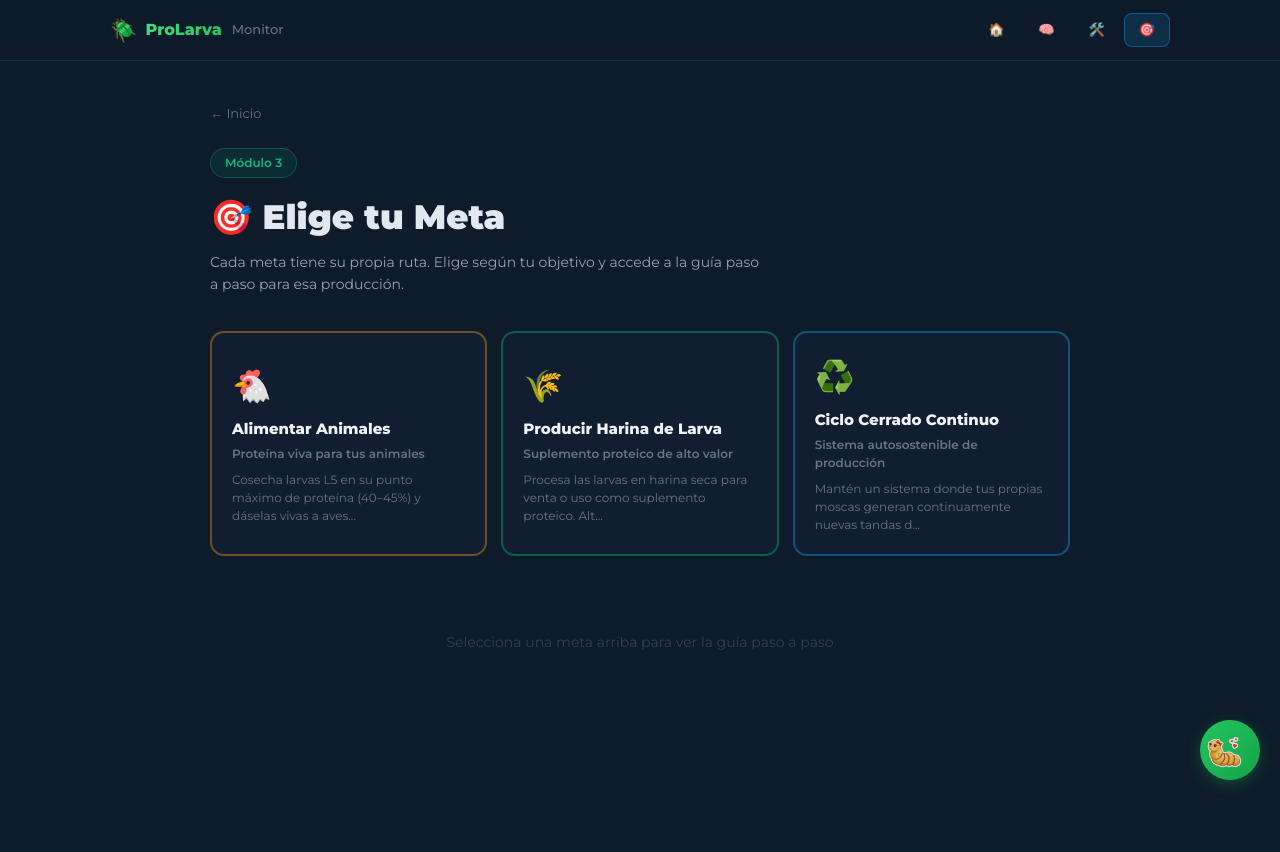
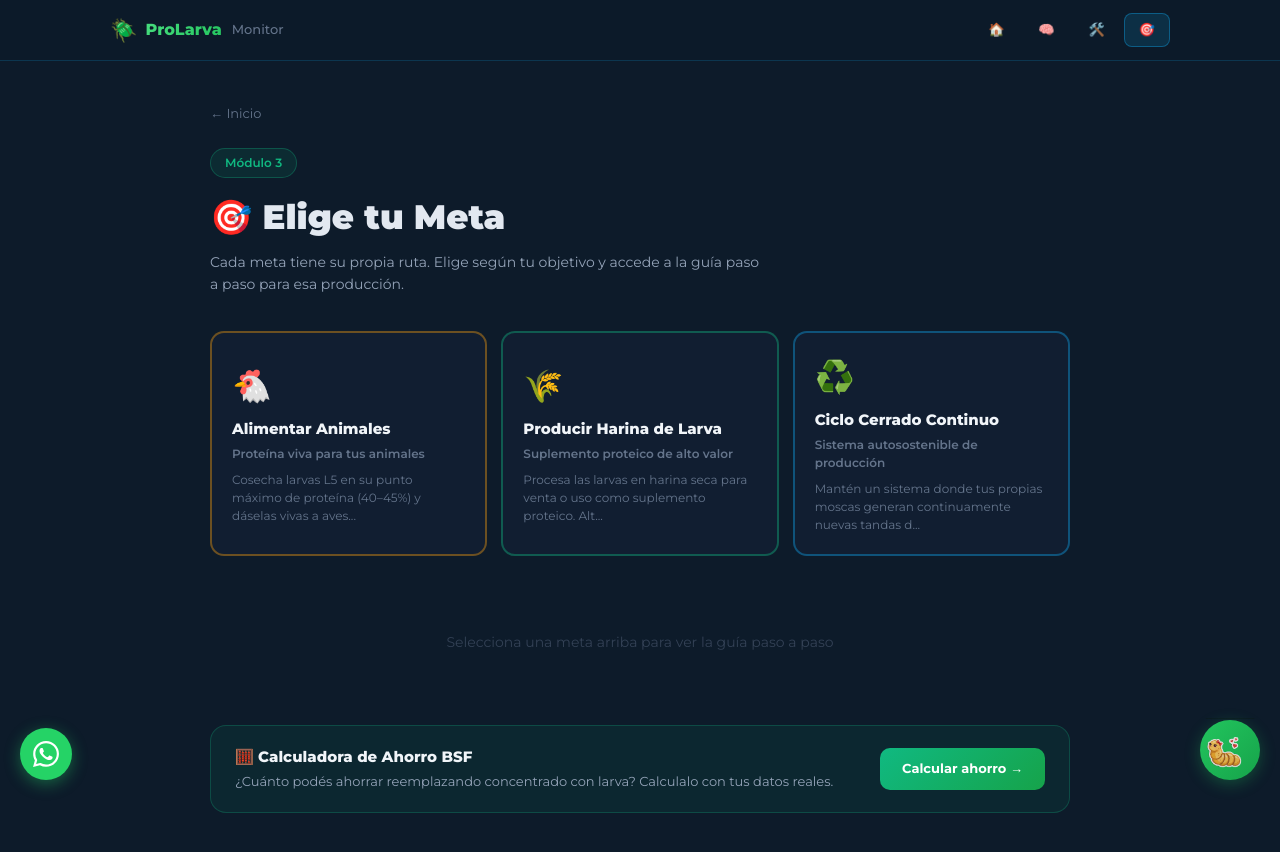
Before and after one commit to coronelzuth/prolarva, a Next.js app: page /metas in a window 1280 px wide. Shown: the top 852 px of the page. Before the commit the page ends 800 px from the top, so only its background shows below. Built offline with nearby package versions, Linux system fonts and the light colour scheme.

Commit message:
feat: CLAUDE.md completo + WhatsApp flotante + videos por etapa + calculadora en metas

```diff
--- a/src/app/conocimiento/page.tsx
+++ b/src/app/conocimiento/page.tsx
@@ -144,6 +144,24 @@
               </div>
             )}
 
+            {/* Videos */}
+            {activeStage.videos && activeStage.videos.length > 0 && (
+              <div style={{ marginBottom: 20 }}>
+                <div style={{ fontSize: 11, fontWeight: 700, color: '#64748b', marginBottom: 10, letterSpacing: 1 }}>🎬 VIDEOS</div>
+                <div style={{ display: 'flex', flexDirection: 'column', gap: 8 }}>
+                  {activeStage.videos.map((video, i) => (
+                    <a key={i} href={video.url} target="_blank" rel="noopener noreferrer"
+                      style={{ display: 'flex', alignItems: 'center', gap: 10, padding: '10px 14px', background: 'rgba(30,48,80,0.6)', borderRadius: 10, border: `1px solid ${activeStage.color}30`, textDecoration: 'none', transition: 'border-color 0.15s' }}
+                    >
+                      <span style={{ fontSize: 20, flexShrink: 0 }}>▶️</span>
+                      <span style={{ fontSize: 13, color: '#e2e8f0', fontWeight: 600 }}>{video.title}</span>
+                      <span style={{ marginLeft: 'auto', fontSize: 11, color: '#64748b' }}>ver →</span>
+                    </a>
+                  ))}
+                </div>
+              </div>
+            )}
+
             {/* Tips y Alertas */}
             <div style={{ display: 'grid', gridTemplateColumns: 'repeat(auto-fit, minmax(200px, 1fr))', gap: 16 }}>
               <div>
--- a/src/app/layout.tsx
+++ b/src/app/layout.tsx
@@ -3,6 +3,7 @@
 import './globals.css';
 import Navbar from '@/components/Navbar';
 import Larvi from '@/components/Larvi';
+import WhatsApp from '@/components/WhatsApp';
 
 const montserrat = Montserrat({
   subsets: ['latin'],
@@ -22,6 +23,7 @@
         <Navbar />
         <main>{children}</main>
         <Larvi />
+        <WhatsApp />
       </body>
     </html>
   );
--- a/src/app/metas/page.tsx
+++ b/src/app/metas/page.tsx
@@ -148,6 +148,18 @@
           Selecciona una meta arriba para ver la guía paso a paso
         </div>
       )}
+
+      {/* Calculadora BSF */}
+      <div style={{ marginTop: 32, padding: '20px 24px', background: 'rgba(16,185,129,0.08)', border: '1px solid rgba(16,185,129,0.25)', borderRadius: 16, display: 'flex', alignItems: 'center', gap: 16, flexWrap: 'wrap' }}>
+        <div style={{ flex: 1, minWidth: 200 }}>
+          <div style={{ fontWeight: 800, color: '#f1f5f9', fontSize: 15, marginBottom: 4 }}>🧮 Calculadora de Ahorro BSF</div>
+          <div style={{ fontSize: 13, color: '#94a3b8', lineHeight: 1.5 }}>¿Cuánto podés ahorrar reemplazando concentrado con larva? Calculalo con tus datos reales.</div>
+        </div>
+        <a href="https://prolarva-calculadora.vercel.app" target="_blank" rel="noopener noreferrer"
+          style={{ display: 'inline-flex', alignItems: 'center', gap: 8, background: 'linear-gradient(135deg,#10b981,#16a34a)', color: 'white', padding: '11px 22px', borderRadius: 10, textDecoration: 'none', fontWeight: 700, fontSize: 13, flexShrink: 0 }}>
+          Calcular ahorro →
+        </a>
+      </div>
     </div>
   );
 }
--- /dev/null
+++ b/src/components/WhatsApp.tsx
@@ -0,0 +1,32 @@
+'use client';
+
+export default function WhatsApp() {
+  return (
+    <a
+      href="https://wa.me/573223212293?text=Hola%20Juliana%2C%20tengo%20una%20pregunta%20sobre%20el%20cultivo%20BSF%20%F0%9F%AA%B2"
+      target="_blank"
+      rel="noopener noreferrer"
+      title="Escribir a ProLarva por WhatsApp"
+      style={{
+        position: 'fixed', bottom: 20, left: 20, width: 52, height: 52,
+        borderRadius: '50%', background: '#25D366',
+        display: 'flex', alignItems: 'center', justifyContent: 'center',
+        boxShadow: '0 4px 16px rgba(37,211,102,0.4)',
+        zIndex: 1000, textDecoration: 'none',
+        transition: 'transform 0.2s, box-shadow 0.2s',
+      }}
+      onMouseEnter={e => {
+        (e.currentTarget as HTMLAnchorElement).style.transform = 'scale(1.1)';
+        (e.currentTarget as HTMLAnchorElement).style.boxShadow = '0 6px 20px rgba(37,211,102,0.5)';
+      }}
+      onMouseLeave={e => {
+        (e.currentTarget as HTMLAnchorElement).style.transform = 'scale(1)';
+        (e.currentTarget as HTMLAnchorElement).style.boxShadow = '0 4px 16px rgba(37,211,102,0.4)';
+      }}
+    >
+      <svg viewBox="0 0 24 24" width="26" height="26" fill="white" xmlns="http://www.w3.org/2000/svg">
+        <path d="M17.472 14.382c-.297-.149-1.758-.867-2.03-.967-.273-.099-.471-.148-.67.15-.197.297-.767.966-.94 1.164-.173.199-.347.223-.644.075-.297-.15-1.255-.463-2.39-1.475-.883-.788-1.48-1.761-1.653-2.059-.173-.297-.018-.458.13-.606.134-.133.298-.347.446-.52.149-.174.198-.298.298-.497.099-.198.05-.371-.025-.52-.075-.149-.669-1.612-.916-2.207-.242-.579-.487-.5-.669-.51-.173-.008-.371-.01-.57-.01-.198 0-.52.074-.792.372-.272.297-1.04 1.016-1.04 2.479 0 1.462 1.065 2.875 1.213 3.074.149.198 2.096 3.2 5.077 4.487.709.306 1.262.489 1.694.625.712.227 1.36.195 1.871.118.571-.085 1.758-.719 2.006-1.413.248-.694.248-1.289.173-1.413-.074-.124-.272-.198-.57-.347m-5.421 7.403h-.004a9.87 9.87 0 01-5.031-1.378l-.361-.214-3.741.982.998-3.648-.235-.374a9.86 9.86 0 01-1.51-5.26c.001-5.45 4.436-9.884 9.888-9.884 2.64 0 5.122 1.03 6.988 2.898a9.825 9.825 0 012.893 6.994c-.003 5.45-4.437 9.884-9.885 9.884m8.413-18.297A11.815 11.815 0 0012.05 0C5.495 0 .16 5.335.157 11.892c0 2.096.547 4.142 1.588 5.945L.057 24l6.305-1.654a11.882 11.882 0 005.683 1.448h.005c6.554 0 11.89-5.335 11.893-11.893a11.821 11.821 0 00-3.48-8.413z"/>
+      </svg>
+    </a>
+  );
+}
--- a/src/data/stages.ts
+++ b/src/data/stages.ts
@@ -11,6 +11,7 @@
   alerts: string[];
   isHarvestStage?: boolean;
   photos?: string[];
+  videos?: { title: string; url: string }[];
 }
 
 export const stages: Stage[] = [
```
Also changed, not shown: 1 other file (tests, documents, lock files or other folders).
